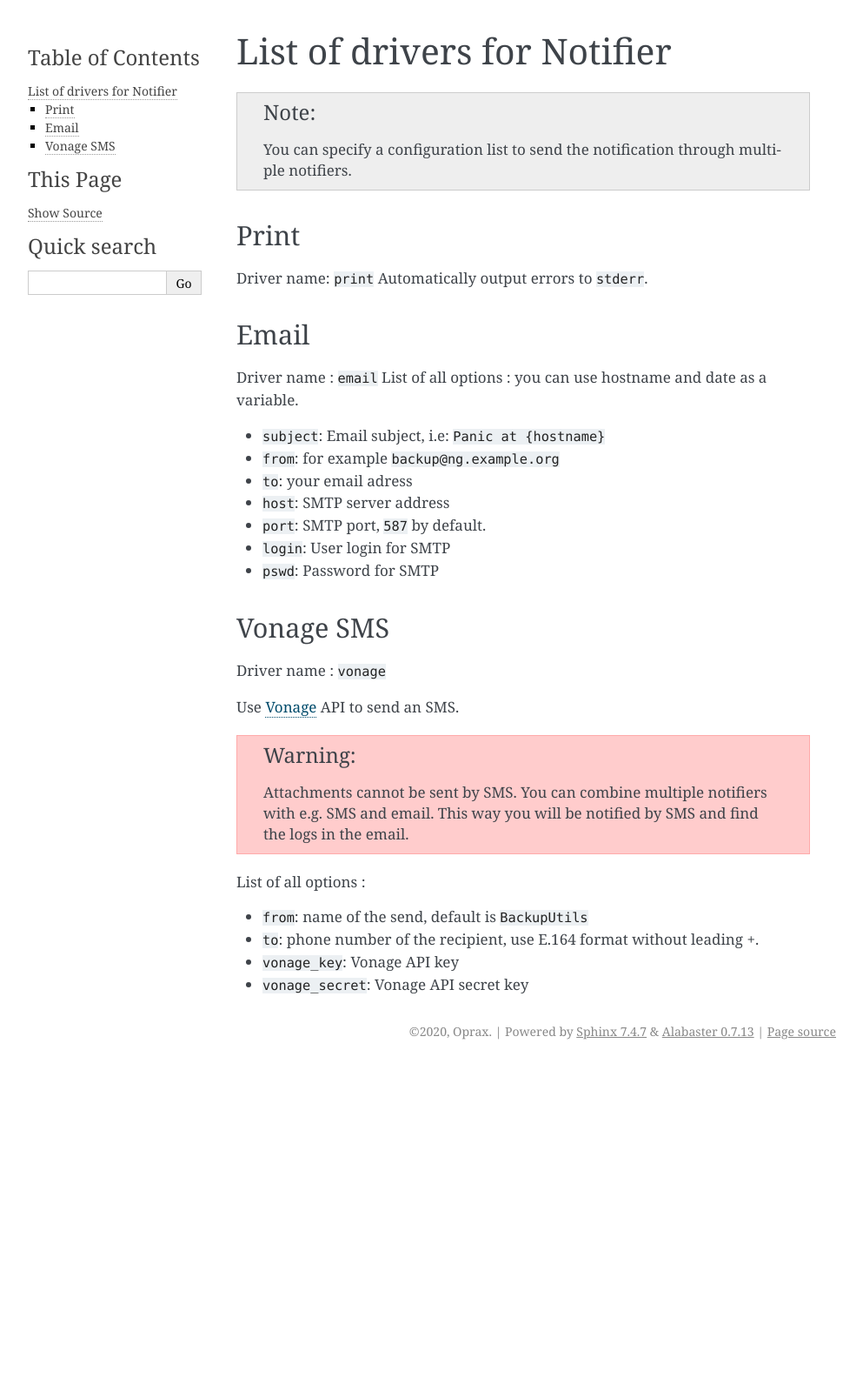
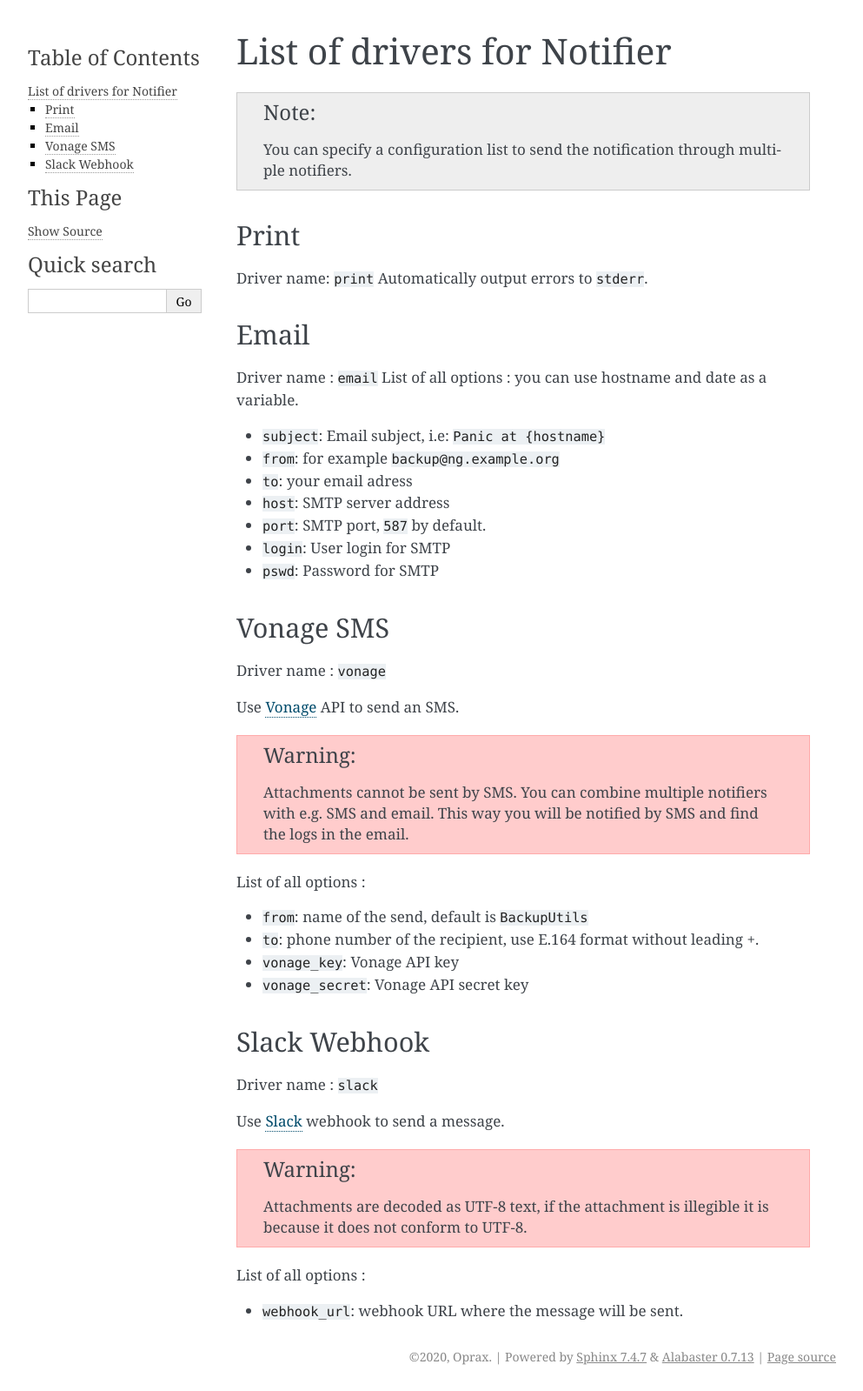
Before and after one commit to Oprax/backup-utils, a Sphinx documentation site: the page built from docs/notifiers.rst, in a window 1280 px wide. Shown: the whole page at 87% size, without its empty margins (148-1141 px from the left). Built offline with Sphinx 7.4.7, drawn with Linux system fonts in a browser that asks for light colours; before the commit the page ends 1225 px from its top, so only the background shows below that.

Commit message:
doc: add doc for slack notifier

```diff
--- a/docs/notifiers.rst
+++ b/docs/notifiers.rst
@@ -43,3 +43,18 @@
 -  ``to``: phone number of the recipient, use E.164 format without leading +.
 -  ``vonage_key``: Vonage API key
 -  ``vonage_secret``: Vonage API secret key
+
+
+Slack Webhook
+=============
+
+Driver name : ``slack``
+
+Use `Slack <https://api.slack.com/tutorials/slack-apps-hello-world>`_ webhook to send a message.
+
+.. warning::
+    Attachments are decoded as UTF-8 text, if the attachment is illegible it is because it does not conform to UTF-8.
+
+List of all options :
+
+-  ``webhook_url``: webhook URL where the message will be sent.
```
Also changed, not shown: 1 other file.
